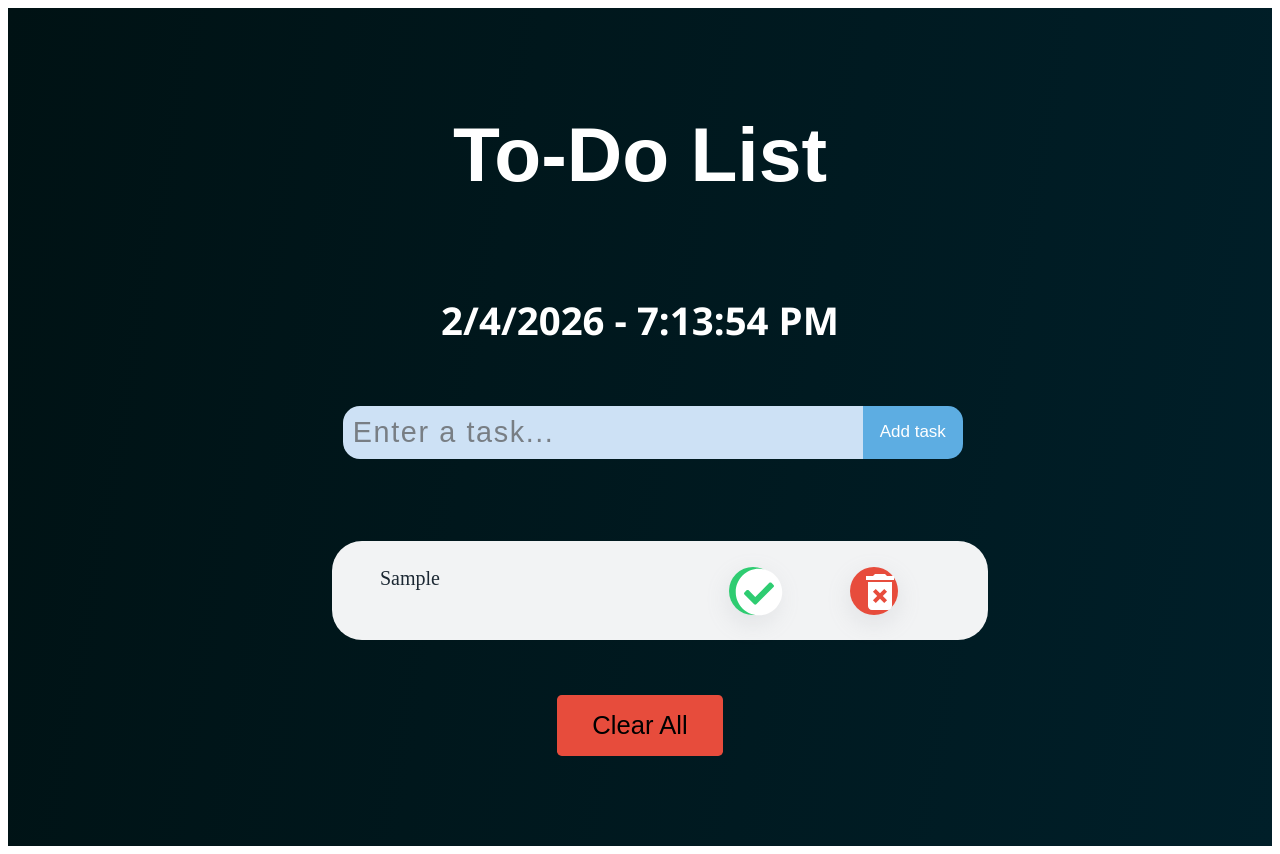
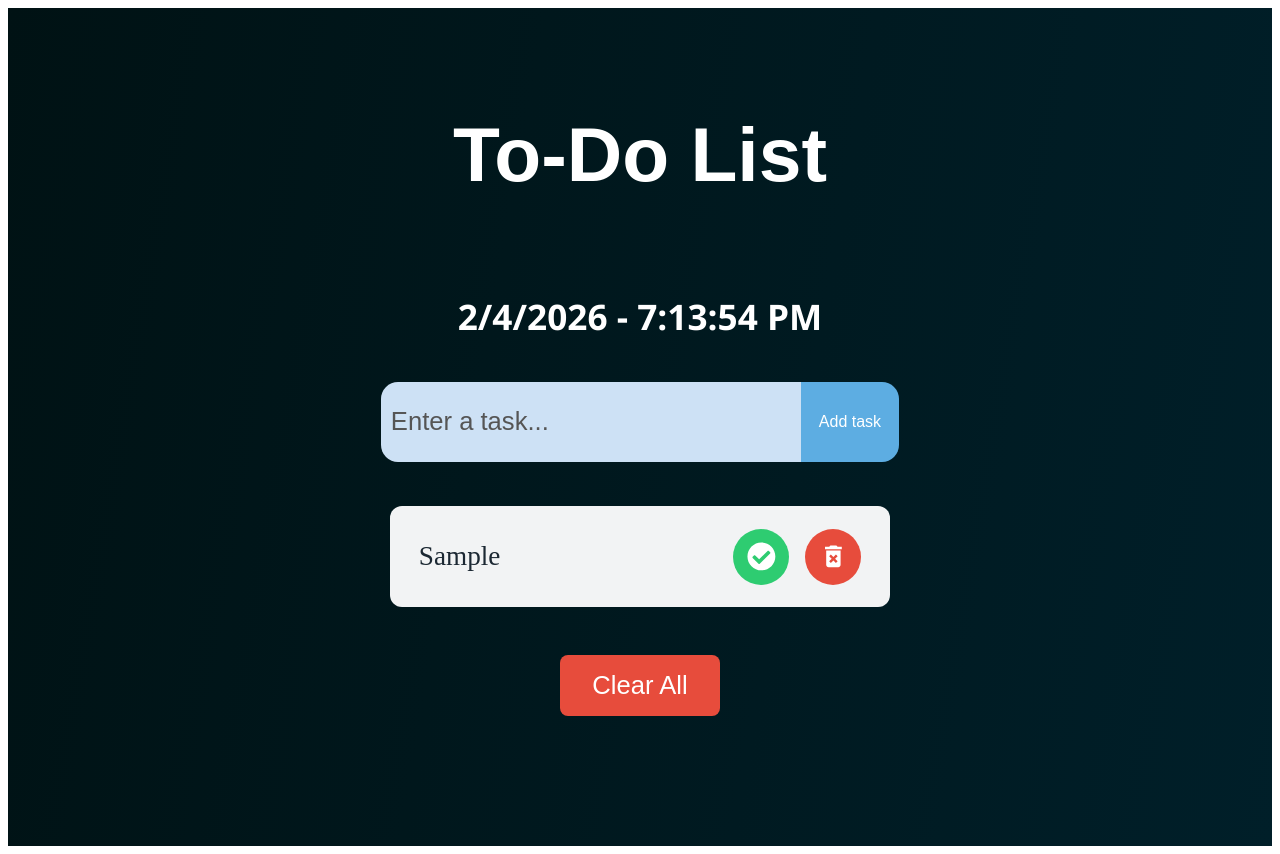
Before and after one commit to makracoder/ToDo-App, a React (Vite) app: page / in a window 1280 px wide. Both pictures are taken after typing "Sample" into the empty fields and a click on the button "Add task". Built offline with nearby package versions, Linux system fonts and the light colour scheme.

Commit message:
fixed errors

```diff
--- a/src/ToDo/Todo.css
+++ b/src/ToDo/Todo.css
@@ -1,12 +1,3 @@
-
-/*
-section {
-  width: 100%;
-  margin-top: 10rem;
-  display: flex;
-  justify-content: center;
-} */
-
 .todo-container {
   align-items: center;
   display: flex;
@@ -19,6 +10,7 @@ section {
   overflow: hidden;
 }
 
+/* Header */
 .header,
 .form,
 .datetime {
@@ -28,35 +20,29 @@ section {
 }
 
 .header {
-  align-items: center;
   display: flex;
   flex-direction: column;
-  justify-content: space-around;
+  justify-content: center;
   font-size: 3rem;
   min-height: 25vh;
-  width: 100%;
 }
 
 .header h1 {
   font-family: "Poppins", sans-serif;
-}
-
-section h1 {
-  color: #fff;
   font-size: 4.8rem;
   text-align: center;
 }
 
+/* Date Time */
 .date-time {
-  font-size: 2.4rem;
+  font-size: 2.2rem;
   text-align: center;
-  font-family: 'Segoe UI', Tahoma, Geneva, Verdana, sans-serif
-  ;
+  font-family: 'Segoe UI', Tahoma, Geneva, Verdana, sans-serif;
 }
 
+/* Form */
 form {
   display: flex;
-  font-size: 1.7rem;
   justify-content: center;
   margin: 15px 0;
   padding: 0.8rem;
@@ -65,137 +51,142 @@ form {
 
 form input {
   padding: 10px;
-  font-size: 1.8rem;
-  letter-spacing: 0.1rem;
+  font-size: 1.6rem;
   border: none;
   outline: none;
-  /* border-radius: 15; */
   border-top-left-radius: 17px;
   border-bottom-left-radius: 17px;
-  max-width: 500px;
-  transition: background-color 200ms ease-in-out;
+  max-width: 400px;
   width: 100%;
   background-color: #cde1f5;
   color: #000;
 }
 
-form input:hover {
-  cursor: text;
+form input::placeholder {
+  color: #555;
 }
 
-form input::placeholder {
-  color: #555;
-  opacity: 0.7;
-}
-
-button {
+form button {
+  padding: 10px 18px;
+  font-size: 16px;
+  border-top-right-radius: 17px;
+  border-bottom-right-radius: 17px;
+  background-color: #5dade2;
+  color: white;
   border: none;
-  outline: none;
-  transition: box-shadow 200ms ease, background-color 200ms ease-in-out;
-  background-color: #2c3e50;
-  color: rgb(0, 0, 0);
+  cursor: pointer;
 }
 
 form button:hover {
-  cursor: pointer;
-  background-color: #f1c40f;
+  background-color: #3498db;
 }
 
-form button {
-  padding: 10.8px;
-  font-size: 17px;
-  border-top-right-radius: 15px;
-  border-bottom-right-radius: 15px;
-  min-width: 100px;
-  background-color: #5dade2;
-  color: var(--secondary-color);
-}
-
-span {
-  margin-right: 3.2rem;
-}
-
+/* List Container */
 .myUnOrdList {
   display: flex;
   justify-content: center;
-  align-items: center;
-  max-width: 1200px;
+  width: 100%;
 }
 
+/* UL */
 .todo-list {
-  min-width: 25%;
-
-  /* To remove the bullets of unordered list */
   list-style: none;
+  padding: 0;
+  width: 100%;
+  max-width: 500px;
 }
 
+/* Task Item */
 .todo-item {
-  margin: 2.4rem;
-  /*word-wrap: break-word;
-    */ /*flex-wrap: wrap;
-    */
-  font-size: 20px;
+  margin: 1rem 0;
+  font-size: 1.7rem;
   color: #1c2833;
-  border-radius: 30px;
-  transition: background-color 200ms ease-in-out;
+
   background-color: #f2f3f4;
-  min-width: 35rem;
-  max-width: 40rem;
-  padding: 1.6rem 3rem;
-  display: grid;
-  grid-template-columns: 1fr 0.3fr 0.3fr;
-  justify-content: start;
-  gap: 1.6rem;
-  /*align-items: center;
-    */ /*wrapsthelinks*/
-  overflow-wrap: anywhere;
+  border-radius: 12px;
+
+  padding: 1.4rem 1.8rem;
+
+  display: flex;
+  align-items: center;
+  justify-content: space-between;
+  gap: 1rem;
+
+  transition: 0.2s ease;
 }
 
-li span {
-  max-width: 20rem;
-  color: #1c2833;
+/* Hover effect */
+.todo-item:hover {
+  transform: translateY(-3px);
+  box-shadow: 0 5px 15px rgba(0,0,0,0.15);
 }
 
+/* Task text */
+.todo-item span {
+  flex: 1;
+  word-break: break-word;
+}
+
+/* Buttons */
 .check-btn,
 .delete-btn {
-  font-size: 3rem;
+  font-size: 1.8rem;
   cursor: pointer;
-  width: 3rem;
-  height: 3rem;
-  border-radius: 80%;
-  margin: 0 5px;
-  background-color: #fff;
-  color: rgb(0, 0, 0);
-  box-shadow: rgba(149, 157, 165, 0.2) 0px 8px 24px;
+
+  width: 3.5rem;
+  height: 3.5rem;
+
+  border-radius: 50%;
+  border: none;
+
+  display: flex;
+  align-items: center;
+  justify-content: center;
+
+  color: white;
+  transition: 0.2s;
 }
 
+/* Check Button */
 .check-btn {
-  color: #fff;
   background-color: #2ecc71;
 }
 
+.check-btn:hover {
+  background-color: #27ae60;
+  transform: scale(1.1);
+}
+
+/* Delete Button */
 .delete-btn {
-  color: #fff;
   background-color: #e74c3c;
 }
 
+.delete-btn:hover {
+  background-color: #c0392b;
+  transform: scale(1.1);
+}
+
+/* Strike-through */
 .checkList {
   text-decoration: line-through;
+  opacity: 0.6;
 }
 
 .notCheckList {
   text-decoration: none;
 }
 
+/* Clear All Button */
 .clear-btn {
   background-color: #e74c3c;
   font-size: 1.6rem;
-  padding: 1rem 2.2rem;
-  border-radius: 0.3rem;
-  -webkit-border-radius: 0.3rem;
-  -moz-border-radius: 0.3rem;
-  -ms-border-radius: 0.3rem;
-  -o-border-radius: 0.3rem;
+  padding: 1rem 2rem;
+  border-radius: 8px;
+  color: white;
+  border: none;
+  cursor: pointer;
+  margin-top: 1rem;
 }
 
 .clear-btn:hover {
--- a/src/ToDo/Todo.jsx
+++ b/src/ToDo/Todo.jsx
@@ -1,83 +1,125 @@
 import { FaCheckCircle } from "react-icons/fa";
 import { MdDeleteForever } from "react-icons/md";
-
-import { useState } from "react";
+import { useState, useEffect } from "react";
 import "./Todo.css";
 
 export const Todo = () => {
+
+  const todoKey = "my-todo-list";
+
   const [inputValue, setInputValue] = useState("");
-  const [tasks, setTasks] = useState([]);
 
+  // Load from localStorage safely
+  const [tasks, setTasks] = useState(() => {
+    try {
+      const saved = localStorage.getItem(todoKey);
+      return saved ? JSON.parse(saved) : [];
+    } catch (error) {
+      return [];
+    }
+  });
+
+  const [dateTime, setDateTime] = useState("");
+
+  // ✅ Save to localStorage when tasks change
+  useEffect(() => {
+    localStorage.setItem(todoKey, JSON.stringify(tasks));
+  }, [tasks]);
+
+  // Live Date & Time
+  useEffect(() => {
+    const timer = setInterval(() => {
+      const now = new Date();
+      setDateTime(
+        `${now.toLocaleDateString()} - ${now.toLocaleTimeString()}`
+      );
+    }, 1000);
+
+    return () => clearInterval(timer);
+  }, []);
+
+  // Input Change
   const handleInputChange = (value) => {
     setInputValue(value);
-  }
+  };
 
+  // Add Task
   const handleFormSubmit = (e) => {
     e.preventDefault();
-     if(!inputValue) return;
-     if(tasks.includes(inputValue)){
+
+    if (!inputValue.trim()) return;
+
+    if (tasks.some(task => task.text === inputValue)) {
       setInputValue("");
       return;
     }
-     setTasks([...tasks, inputValue]);
+
+    setTasks([...tasks, { text: inputValue, done: false }]);
     setInputValue("");
   };
 
-  const [dateTime, setDateTime] = useState("");
-  setInterval(() => {
-    const now = new Date();
-    const date = now.toLocaleDateString();
-    const time = now.toLocaleTimeString();
-    setDateTime(`${date} - ${time}`);
-  }, 1000);
-  //console.log(date, time);
+  // Delete Task
+  const handleDelete = (index) => {
+    setTasks(tasks.filter((_, i) => i !== index));
+  };
+
+  // Toggle Check
+  const handleCheck = (index) => {
+    setTasks(
+      tasks.map((task, i) =>
+        i === index ? { ...task, done: !task.done } : task
+      )
+    );
+  };
+
+  // Clear All
   const handleAllClear = () => {
     setTasks([]);
   };
-  const handleDelete = (val) => {
-    setTasks(tasks.filter(task => task !== val));
-  };
-  const handleCheck = () => {
-    //alert("Task Completed!");
 
-  }
   return (
     <section className="todo-container">
 
       <header className="header">
         <h1>To-Do List</h1>
       </header>
-      <h2 className="date-time"> {dateTime}</h2>
-      <div className="form">
-        <form onSubmit={handleFormSubmit}>
+
+      <h2 className="date-time">{dateTime}</h2>
+
+      <form onSubmit={handleFormSubmit} className="form">
         <input
           type="text"
-            className="todo-input"
-            autoComplete="off"
           placeholder="Enter a task..."
           value={inputValue}
           onChange={(e) => handleInputChange(e.target.value)}
         />
+        <button type="submit">Add task</button>
+      </form>
 
-          <button type="submit" className="todo-btn">
-            Add task
-          </button>
-        </form>
-      </div>
-      <section className="myUnOrdList">
-        <ul>
+      <ul className="todo-list">
         {tasks.map((task, index) => (
           <li key={index} className="todo-item">
-              <span>{task}</span>
-              <button className="check-btn" onClick={handleCheck}><FaCheckCircle /></button>
-              <button className="delete-btn" onClick={() => handleDelete(task)} ><MdDeleteForever /></button>
+
+            <span className={task.done ? "checkList" : ""}>
+              {task.text}
+            </span>
+
+            <button className="check-btn" onClick={() => handleCheck(index)}>
+              <FaCheckCircle />
+            </button>
+
+            <button className="delete-btn" onClick={() => handleDelete(index)}>
+              <MdDeleteForever />
+            </button>
+
           </li>
         ))}
       </ul>
-      </section>
-       <section >
-      <button className="clear-btn" onClick={handleAllClear}> Clear All </button>
-    </section>
+
+      <button className="clear-btn" onClick={handleAllClear}>
+        Clear All
+      </button>
+
     </section>
   );
 };
```
Also changed, not shown: 1 other file (tests, documents, lock files or other folders). Lines whose indentation alone changed are shown as unchanged.
